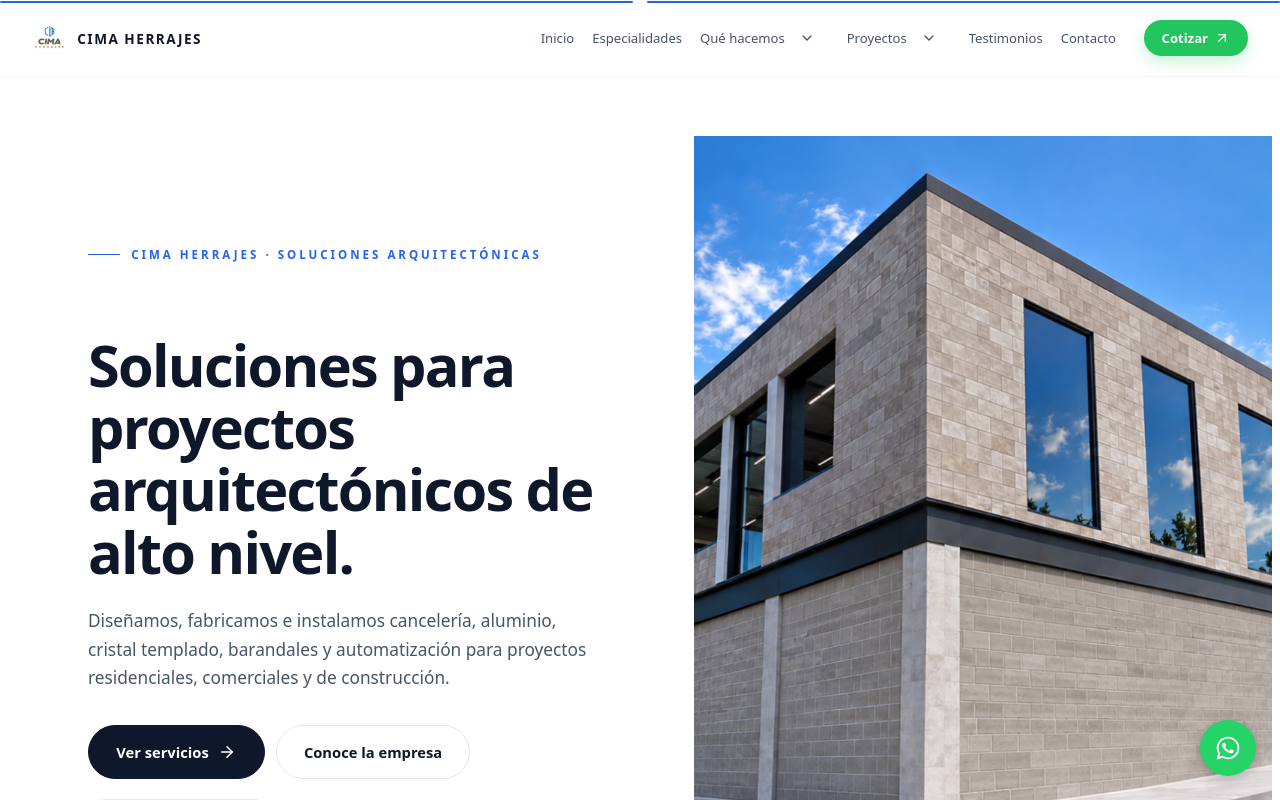
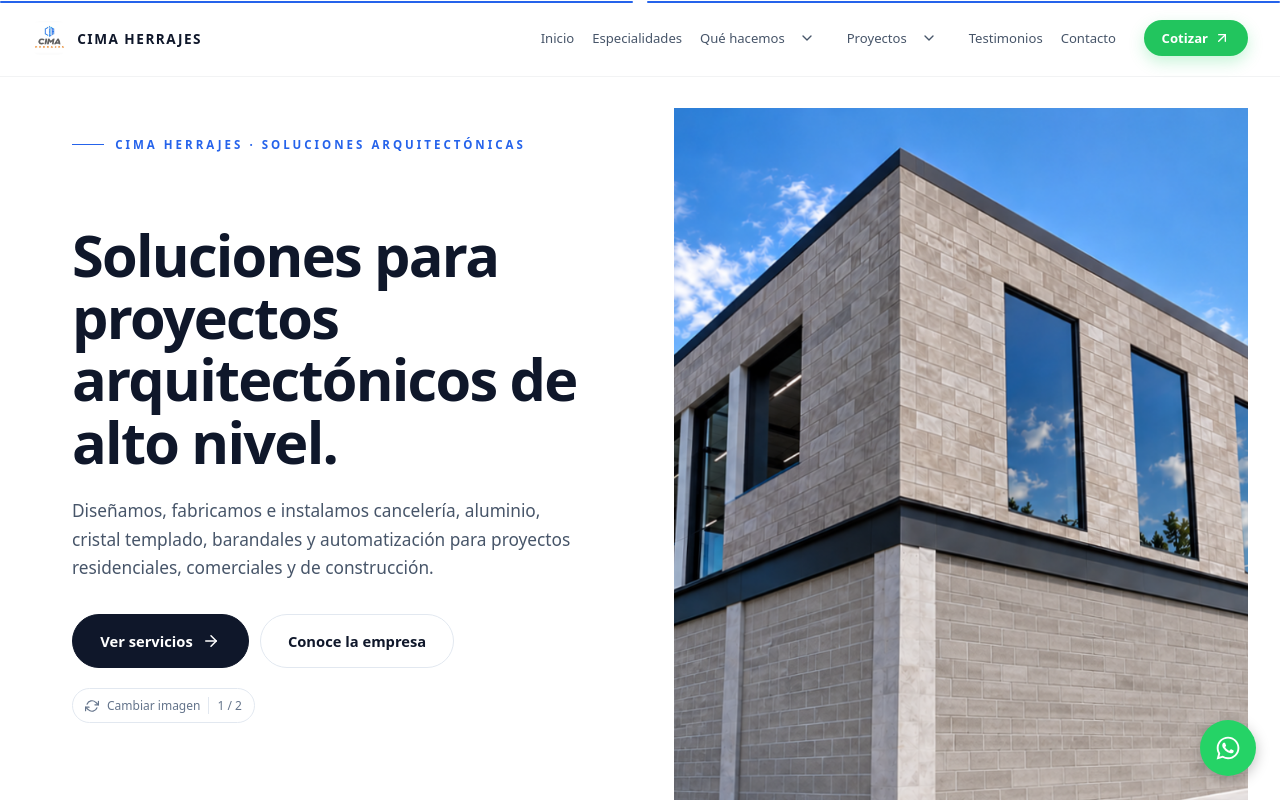
Before and after one commit to cristiangca/cima_herrajes, a React (Vite) app: page / in a window 1280 px wide. Shown: the top 800 px of the page. Built offline with nearby package versions, Linux system fonts and the light colour scheme.

Commit message:
esta es la base de los cambios con imagenes #5

```diff
--- a/src/pages/inicio/componentes/Portada.jsx
+++ b/src/pages/inicio/componentes/Portada.jsx
@@ -1,4 +1,4 @@
-import { useState } from 'react'
+import { useEffect, useRef, useState } from 'react'
 import heroAlternativo from '../../../assets/hero-2.png'
 import { FiArrowRight, FiRefreshCw } from 'react-icons/fi'
 import { banner } from '../../../contenido/inicio'
@@ -7,15 +7,47 @@ import Reveal from './Reveal'
 
 export default function Portada() {
   const [imagenAlternativa, setImagenAlternativa] = useState(false)
-  return (
-<section id="inicio" className="slide slide-hero">
+  const portadaRef = useRef(null)
+  const textoRef = useRef(null)
+  useEffect(() => {
+    const escritorio = window.matchMedia('(min-width: 1025px)')
+    const reducir = window.matchMedia('(prefers-reduced-motion: reduce)')
+    let frame = 0
+    const actualizar = () => {
+      frame = 0
+      if (!textoRef.current || !portadaRef.current) return
+      if (!escritorio.matches || reducir.matches) {
+        textoRef.current.style.removeProperty('--hero-texto-offset')
+        return
+      }
+      const rect = portadaRef.current.getBoundingClientRect()
+      textoRef.current.style.setProperty('--hero-texto-offset', Math.max(0, Math.min(-rect.top, rect.height)) + 'px')
+    }
+    const programar = () => { if (!frame) frame = requestAnimationFrame(actualizar) }
+    actualizar()
+    window.addEventListener('scroll', programar, { passive: true })
+    window.addEventListener('resize', programar)
+    escritorio.addEventListener('change', programar)
+    reducir.addEventListener('change', programar)
+    return () => {
+      cancelAnimationFrame(frame)
+      window.removeEventListener('scroll', programar)
+      window.removeEventListener('resize', programar)
+      escritorio.removeEventListener('change', programar)
+      reducir.removeEventListener('change', programar)
+    }
+  }, [])
+return (
+<section ref={portadaRef} id="inicio" className="slide slide-hero">
   <div className="slide-inner hero-inner">
 
 
  <div className="hero-veil" />
+<div className="hero-visual">
 <img className={`hero-bg hero-imagen-comparable ${imagenAlternativa ? 'hero-imagen-oculta' : ''}`} src={banner} alt="" />
 <img className={`hero-bg hero-imagen-comparable ${imagenAlternativa ? '' : 'hero-imagen-oculta'}`} src={heroAlternativo} alt="" />
-    <div className="hero-body">
+</div>
+    <div ref={textoRef} className="hero-body">
       <Reveal as="span" className="hero-eyebrow" delay={100}>
         CIMA HERRAJES · SOLUCIONES ARQUITECTÓNICAS
       </Reveal>
--- a/src/styles/home.css
+++ b/src/styles/home.css
@@ -2990,3 +2990,28 @@ div > [class*="valores"] {
 .hero-cambiar-imagen:hover { color: #0f172a; border-color: #94a3b8; }
 .hero-cambiar-imagen:focus-visible { outline: 2px solid #2563eb; outline-offset: 3px; }
 @media (prefers-reduced-motion: reduce) { .hero-imagen-comparable { transition: none; } }
+/* Portada: imagen en flujo normal y texto anclado solo dentro de la sección. */
+@media (min-width: 1025px) {
+  .landing > .slide-hero { overflow: hidden; }
+  .slide-hero .hero-inner { min-height: 120vh; padding: 0 24px 0 clamp(32px, 5vw, 80px); align-items: start; }
+  .slide-hero .hero-body { position: relative; top: auto; transform: translate3d(0, var(--hero-texto-offset, 0px), 0); align-self: start; margin-top: 120px; margin-bottom: 80px; padding-top: 0; padding-bottom: 0; }
+  .slide-hero .hero-visual { position: relative; grid-column: 2; grid-row: 1; align-self: stretch; min-height: 120vh; overflow: hidden; isolation: isolate; }
+  .slide-hero .hero-visual .hero-bg { position: absolute; inset: 100px 0 0; width: 100%; height: calc(100% - 100px); padding: 0; object-fit: cover; object-position: center; transform: none; }
+  .slide-hero .hero-scroll { z-index: 3; }
+}
+@media (max-width: 1024px) {
+  .slide-hero .hero-visual { position: absolute; inset: 0; z-index: 0; pointer-events: none; }
+  .slide-hero .hero-visual .hero-bg { transform: none; }
+}
+@media (prefers-reduced-motion: reduce) and (min-width: 1025px) {
+  .slide-hero .hero-body { position: relative; top: auto; transform: none; }
+}
+
+.landing > .slide-sobre-nosotros { position: relative; z-index: 3; margin-top: 0; background: linear-gradient(180deg, #0b2256 0%, #092a5e 100%); }
+.landing > .slide-hero { margin-bottom: 0; padding-bottom: 0; }
+@media (min-width: 1025px) {
+  .landing > .slide-hero { padding: 0; }
+  .landing > .slide-hero > .hero-inner { box-sizing: border-box; margin-bottom: 0; }
+}
+
+@supports (overflow: clip) { .landing { overflow-x: clip; } }
```
